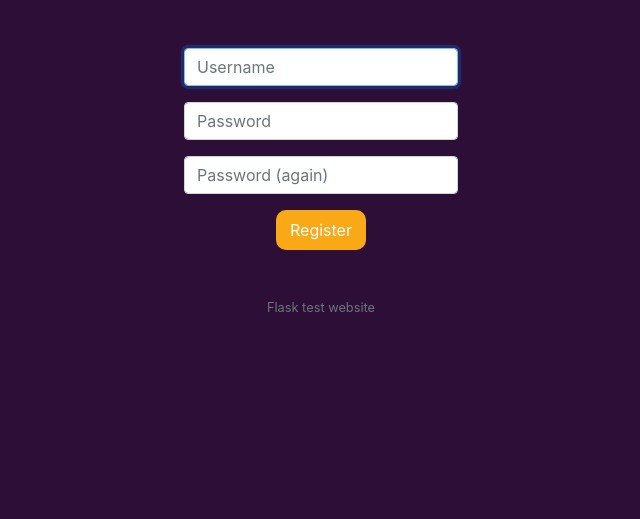
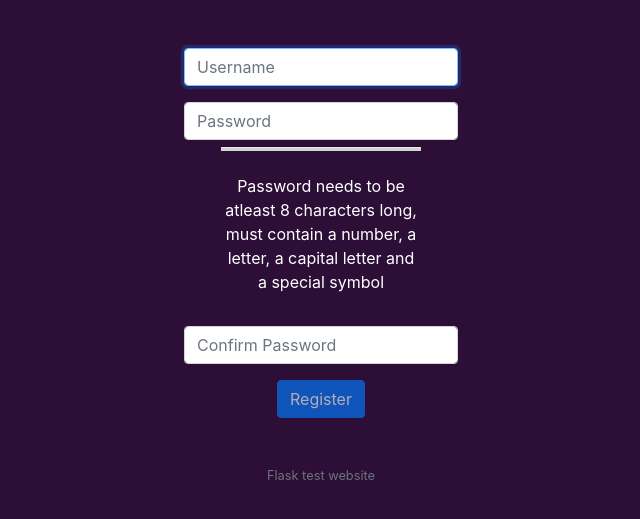
Before and after one commit to noahrijks84/WebIk05, a Flask app: page /register in a window 1280 px wide. Shown: the part 74-593 px from the top of the page, without its empty margins (319-959 px from the left). Run offline with Flask 2, Linux system fonts and the light colour scheme; some libraries are stand-ins or nearby versions.

Commit message:
register + password req + css +pw meter

```diff
--- a/Scrivia/application.py
+++ b/Scrivia/application.py
@@ -9,11 +9,17 @@ from werkzeug.exceptions import default_exceptions, HTTPException, InternalServe
 from werkzeug.security import check_password_hash, generate_password_hash
 from helpers import apology, login_required, lookup, usd
 import json
+import re
+import logging
+
 
 # Configure application
 app = Flask(__name__)
 app.config['SECRET_KEY'] = 'secret!'
 socketio = SocketIO(app, manage_session=False)
+
+# show prints
+logging.basicConfig(level=logging.DEBUG)
 
 # Ensure responses aren't cached
 @app.after_request
@@ -202,25 +208,17 @@ def game():
 
 @app.route("/check", methods=["GET"])
 def check():
-    """Return true if username available, else false, in JSON format"""
-    # Get username from GET
-    username = request.args.get("username")
 
-    # Select all usernames from database
-    users = scrivdb.execute("SELECT username FROM users")
+    # retrieving username
+    username = request.args.get("username").strip()
 
-    # Return False if username length less than 1
-    if len(username) < 1:
-        return jsonify(False)
+    # retrieving existing usernames
+    answer = scrivdb.execute("SELECT * FROM users WHERE username = :username", username = username)
 
-    # Return false if username exists
-    for user in users:
-        if user["username"] == username:
-            return jsonify(False)
+    # checking if username existed
+    data = not len(answer) > 0
 
-    # If username length greater than 1 and doesn't exist, return True
-    return jsonify(True)
-
+    return jsonify(data)
 
 @app.route("/login", methods=["GET", "POST"])
 def login():
@@ -294,51 +292,91 @@ def leaderboards():
 
 @app.route("/register", methods=["GET", "POST"])
 def register():
-    """Register user"""
-    # Forget any user_id
-    session.clear()
+    # """Register user"""
+    # # Forget any user_id
+    # session.clear()
+
+    # # User reached route via POST (as by submitting a form via POST)
+    # if request.method == "POST":
+
+    #     # Ask user to input username
+    #     if not request.form.get("username"):
+    #         return apology("must input username", 400)
+
+    #     # Ask user to input password
+    #     elif not request.form.get("password"):
+    #         return apology("must input password", 400)
+
+    #     # Password must be at least 7 characters long
+    #     if len(request.form.get("password")) < 7:
+    #         return apology("password must be at least 7 characters long", 400)
+
+    #     # If passwords do not match, show error
+    #     elif not request.form.get("confirmation") == request.form.get("password"):
+    #         return apology("passwords must match", 400)
+
+    #     # Register username and hashed password
+    #     registration = scrivdb.execute("INSERT INTO users (username, hash) VALUES (:username, :hash)", username=request.form.get("username"), hash=generate_password_hash(request.form.get("password")))
+    #     scrivdb.execute("INSERT INTO statistics (username) VALUES(:username)", username=request.form.get("username"))
+
+
+    #     # If username already exists, show error
+    #     if not registration:
+    #         return apology("username already exists, choose another", 400)
+
+    #     # Get the registered users id
+    #     user_id = scrivdb.execute("SELECT id FROM users WHERE username = :username", username=request.form.get("username"))
+
+    #     # Remember that the user has logged in
+    #     session["user_id"] = user_id[0]["id"]
+
+    #     # Redirect user to home page
+    #     return redirect("/login")
+
+    # # User reached route via GET (as by clicking a link or via redirect)
+    # else:
+    #     return render_template("register.html")
 
     # User reached route via POST (as by submitting a form via POST)
     if request.method == "POST":
+        # Ensure username was submitted
+        if not request.form.get("username"):
+            return apology("must provide username", 400)
 
-        # Ask user to input username
-        if not request.form.get("username"):
-            return apology("must input username", 400)
+        # if username contains whitespace at the beginning or end
+        elif re.search(r"^\s|\s$", request.form.get("username")):
+            return apology("invalid username format", 400)
 
-        # Ask user to input password
+        # Ensure password was submitted
         elif not request.form.get("password"):
-            return apology("must input password", 400)
+            return apology("must provide password", 400)
+
+        # Password must match the regex pattern
+        elif not re.search(r"^(?=.*[A-Z])(?=.*\d)[a-zA-Z\d]{8,}$", request.form.get("password")):
+            return apology("invalid password format", 400)
 
         # Password must be at least 7 characters long
-        if len(request.form.get("password")) < 7:
+        elif len(request.form.get("password")) < 7:
             return apology("password must be at least 7 characters long", 400)
 
         # If passwords do not match, show error
         elif not request.form.get("confirmation") == request.form.get("password"):
             return apology("passwords must match", 400)
 
-        # Register username and hashed password
-        registration = scrivdb.execute("INSERT INTO users (username, hash) VALUES (:username, :hash)", username=request.form.get("username"), hash=generate_password_hash(request.form.get("password")))
-        scrivdb.execute("INSERT INTO statistics (username) VALUES(:username)", username=request.form.get("username"))
+        # Check if username is taken
+        answer = scrivdb.execute("SELECT * FROM users WHERE username = :username", username = request.form.get("username"))
+        if len(answer) > 0:
+            return apology("username was already taken", 403)
 
-        # If username already exists, show error
-        if not registration:
-            return apology("username already exists, choose another", 400)
-
-        # Get the registered users id
-        user_id = scrivdb.execute("SELECT id FROM users WHERE username = :username", username=request.form.get("username"))
-
-        # Remember that the user has logged in
-        session["user_id"] = user_id[0]["id"]
+        # Query: insert values in database
+        scrivdb.execute("INSERT INTO users (username, hash) VALUES (:username, :password)", username = request.form.get("username"), password=generate_password_hash(request.form.get("password")))
 
         # Redirect user to home page
-        return redirect("/login")
+        return redirect("/")
 
     # User reached route via GET (as by clicking a link or via redirect)
     else:
         return render_template("register.html")
-
-
 
 def errorhandler(e):
     """Handle error"""
--- a/Scrivia/static/styles.css
+++ b/Scrivia/static/styles.css
@@ -234,3 +234,45 @@ a{
 th, td{
     color: white;
 }
+
+meter {
+    /* Reset the default appearance */
+    -webkit-appearance: none;
+       -moz-appearance: none;
+            appearance: none;
+
+    margin: 0 auto 1em;
+    width: 100%;
+    height: 0.5em;
+
+    /* Applicable only to Firefox */
+    background: none;
+    background-color: rgba(0, 0, 0, 0.1);
+  }
+
+  /* Webkit based browsers */
+  #password-strength-meter{
+      margin-top: 5px;
+      width: 200px;
+      display: block;
+  }
+
+  #password-feedback{
+      width: 200px;
+      margin-top: 5px;
+      color: white;
+      text-align: center;
+      display: inline-block;
+  }
+  meter[value="0"] + #password-strength-text{ color: white}
+  meter[value="1"] + #password-strength-text{ color: red; }
+  meter[value="2"] + #password-strength-text{ color: yellow; }
+  meter[value="3"] + #password-strength-text{ color: orange; }
+  meter[value="4"] + #password-strength-text{ color: green; }
+
+  /* Gecko based browsers */
+  meter[value="0"]{ background: white}
+  meter[value="1"]{ background: red; }
+  meter[value="2"]{ background: yellow; }
+  meter[value="3"]{ background: orange; }
+  meter[value="4"]{ background: green; }
--- a/Scrivia/templates/layout.html
+++ b/Scrivia/templates/layout.html
@@ -24,7 +24,7 @@
 
     </head>
 
-    <body onload="InitThis();">
+    <body>
 
         <nav class="navbar navbar-expand-md">
             <a class="navbar-brand" href="/"><span class="white">Scrivia</span></a>
--- a/Scrivia/templates/register.html
+++ b/Scrivia/templates/register.html
@@ -1,3 +1,4 @@
+
 {% extends "layout.html" %}
 
 {% block title %}
@@ -5,40 +6,93 @@
 {% endblock %}
 
 {% block main %}
-    <form action="/register" method="post" id="registration">
+    <form action="/register" method="post">
         <div class="form-group">
-            <input autocomplete="off" autofocus class="form-control" name="username" placeholder="Username" type="text" id="usernameID">
+            <input oninput="checkUsername()" autocomplete="off" autofocus class="form-control" id="username" name="username" placeholder="Username" type="text">
+            <p class="text-danger" id="username-feedback"></p>
         </div>
         <div class="form-group">
-            <input class="form-control" name="password" placeholder="Password" type="password">
+            <input id="password" oninput="validateInput()" class="form-control" type="password" name="password" placeholder="Password">
+            <meter max="4" id="password-strength-meter"></meter>
+            <p id="password-strength-text"></p>
+            <p id="password-feedback"></p>
         </div>
         <div class="form-group">
-            <input class="form-control" name="confirmation" placeholder="Password (again)" type="password">
+            <input id="password-confirm" oninput="validateInput()" class="form-control" type="password" name="confirmation" placeholder="Confirm Password">
+            <p id="password-confirm-feedback"></p>
         </div>
-        <button class="btn btn-primary buttongeneral" type="button" id="button1">Register</button>
+        <button class="btn btn-primary" id="butn" type="submit" disabled>Register</button>
     </form>
+    <script src="https://cdnjs.cloudflare.com/ajax/libs/zxcvbn/4.2.0/zxcvbn.js"></script>
+    <script>
+        // set to false at first, but might later become true after validation
+        let usernameValid = false;
+        let passwordValid = false;
+        $("#password-feedback").text("Password needs to be atleast 8 characters long, must contain a number, a letter, a capital letter and a special symbol");
 
-    <script>
-    // Stop the button from working until the query is finished
-    document.getElementById("button1").addEventListener("click", function(event) {
-    event.preventDefault();
-    let input = document.querySelector("#usernameID").value;
-
-    // Get the username using GET and run it through /check
-    $.get("/check?username=" + input, function(data)
-    {
-        // If it's true, submit the form
-        if (data == true)
-        {
-            document.getElementById("registration").submit();
+        function enableOrDisableSubmitBtn() {
+            // disable submit btn if both username and password are valid
+            $("#butn").prop("disabled", !(usernameValid && passwordValid));
         }
 
-        // If false, show user alert and prevent submission
-        else
-        {
-            alert("username is taken, choose another");
+        function checkUsername() {
+            // get trimmed value from input
+            const username = $('#username').val().trim();
+
+            // set trimmed input value
+            $("#username").val(username);
+
+            // disable first, validate later
+            $("#butn").prop("disabled", true);
+            usernameValid = false;
+
+            // fire get request using username as query
+            $.get("/check", {username})
+            .done(data => {
+                // data is true if username was valid
+                usernameValid = data;
+
+                // remove error msg if is valid, else set error msg
+                $('#username-feedback').text(data ? "" : "Username already in use");
+
+                enableOrDisableSubmitBtn();
+            });
         }
-    });
-    });
+        function validateInput() {
+            // get value from inputs
+            const password = $("#password").val();
+            const passwordConfirm = $("#password-confirm").val();
+
+            // atleast 1 capitalizedd letter, atleast 1 number and atleast 8 characters in total
+            const regex = /^(?=.*[A-Z])(?=.*\d)[a-zA-Z\d]{8,}$/g;
+            const match = password.match(regex) && passwordConfirm.match(regex);
+
+            $("#butn").prop("disabled", true);
+            passwordValid = match;
+            enableOrDisableSubmitBtn();
+
+            const strength = {
+                0: "Worst",
+                1: "Bad",
+                2: "Weak",
+                3: "Good",
+                4: "Strong"
+            }
+            const meter = $("#password-strength-meter");
+            const text = $("#password-strength-text");
+
+            const result = zxcvbn(password);
+
+            // Update the password strength meter
+            meter.val(result.score);
+
+            // Update the text indicator
+            if (password.trim() !== "") {
+                text.text("Strength: " + strength[result.score]);
+            }
+            else {
+                text.text("");
+            }
+        }
     </script>
 {% endblock %}
```
